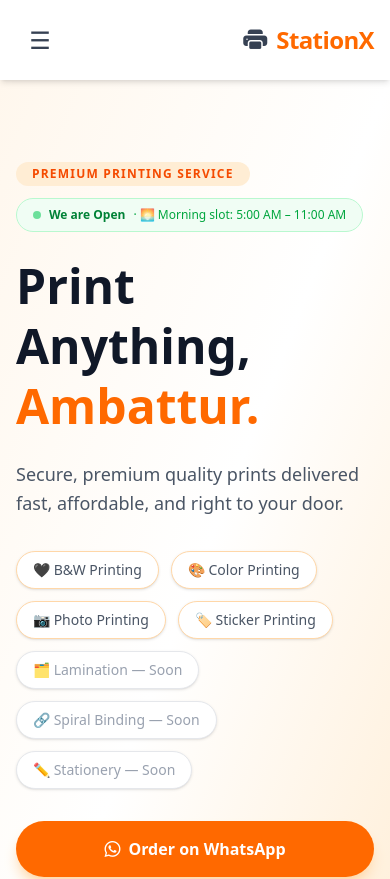
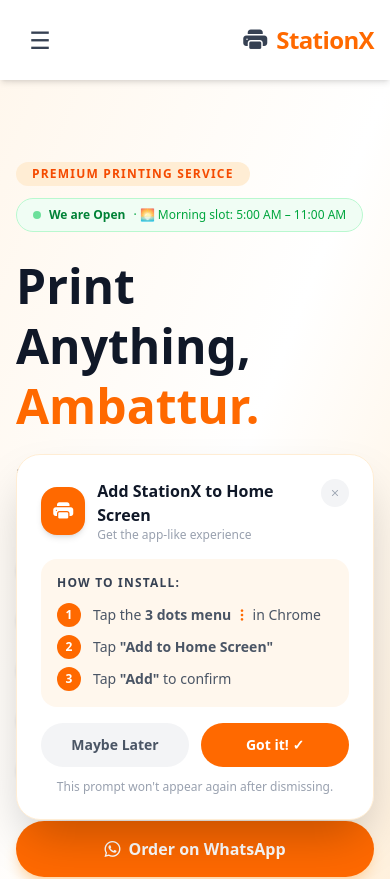
Before and after one commit to NikZ-2001/stationx, a Next.js app: page / in a window 390 px wide. Shown: the top 879 px of the page. Built offline with nearby package versions, Linux system fonts and the light colour scheme; a web font is replaced by a local one.

Commit message:
Added PWA install prompt for mobile first-time visitors

```diff
--- a/app/layout.tsx
+++ b/app/layout.tsx
@@ -4,6 +4,7 @@
 import Header from "@/components/Header";
 import Footer from "@/components/Footer";
 import ClosedOverlay from "@/components/ClosedOverlay";
+import PWAPrompt from "@/components/PWAPrompt";
 
 const playfair = Playfair_Display({
   variable: "--font-playfair",
@@ -123,6 +124,7 @@
           {children}
         </main>
         <Footer />
+        <PWAPrompt />
       </body>
     </html>
   );
--- /dev/null
+++ b/components/PWAPrompt.tsx
@@ -0,0 +1,99 @@
+"use client";
+import { useState, useEffect } from "react";
+
+export default function PWAPrompt() {
+  const [show, setShow] = useState(false);
+  const [isIOS, setIsIOS] = useState(false);
+
+  useEffect(() => {
+    const isMobile = window.innerWidth < 768;
+    const alreadyShown = localStorage.getItem("pwa_prompt_shown");
+    const isStandalone = window.matchMedia("(display-mode: standalone)").matches;
+    const ios = /iphone|ipad|ipod/i.test(navigator.userAgent);
+
+    if (isMobile && !alreadyShown && !isStandalone) {
+      setIsIOS(ios);
+      setTimeout(() => setShow(true), 3000);
+    }
+  }, []);
+
+  const handleDismiss = () => {
+    localStorage.setItem("pwa_prompt_shown", "true");
+    setShow(false);
+  };
+
+  if (!show) return null;
+
+  return (
+    <div className="fixed bottom-0 left-0 right-0 z-50 px-4 pb-6 animate-fade-up">
+      <div className="bg-white rounded-3xl shadow-2xl p-6 border border-orange-100">
+
+        {/* Header */}
+        <div className="flex items-start justify-between mb-4">
+          <div className="flex items-center gap-3">
+            <div className="w-12 h-12 bg-orange-500 rounded-2xl flex items-center justify-center shadow-md">
+              <i className="bi bi-printer-fill text-white text-xl" />
+            </div>
+            <div>
+              <p className="font-bold text-gray-900 font-[var(--font-playfair)]">Add StationX to Home Screen</p>
+              <p className="text-xs text-gray-400">Get the app-like experience</p>
+            </div>
+          </div>
+          <button type="button" onClick={handleDismiss} className="w-7 h-7 bg-gray-100 rounded-full flex items-center justify-center text-gray-400 hover:bg-gray-200 transition flex-none ml-2">
+            <i className="bi bi-x text-sm" />
+          </button>
+        </div>
+
+        {/* Steps */}
+        <div className="bg-orange-50 rounded-2xl p-4 mb-4">
+          <p className="text-xs font-semibold text-gray-700 uppercase tracking-widest mb-3">How to install:</p>
+          {isIOS ? (
+            <div className="space-y-2">
+              <div className="flex items-center gap-3">
+                <span className="w-6 h-6 bg-orange-500 text-white rounded-full flex items-center justify-center text-xs font-bold flex-none">1</span>
+                <p className="text-sm text-gray-600">Tap the <strong>Share</strong> button <i className="bi bi-box-arrow-up text-orange-500" /> at the bottom of Safari</p>
+              </div>
+              <div className="flex items-center gap-3">
+                <span className="w-6 h-6 bg-orange-500 text-white rounded-full flex items-center justify-center text-xs font-bold flex-none">2</span>
+                <p className="text-sm text-gray-600">Scroll down and tap <strong>"Add to Home Screen"</strong></p>
+              </div>
+              <div className="flex items-center gap-3">
+                <span className="w-6 h-6 bg-orange-500 text-white rounded-full flex items-center justify-center text-xs font-bold flex-none">3</span>
+                <p className="text-sm text-gray-600">Tap <strong>"Add"</strong> in the top right corner</p>
+              </div>
+            </div>
+          ) : (
+            <div className="space-y-2">
+              <div className="flex items-center gap-3">
+                <span className="w-6 h-6 bg-orange-500 text-white rounded-full flex items-center justify-center text-xs font-bold flex-none">1</span>
+                <p className="text-sm text-gray-600">Tap the <strong>3 dots menu</strong> <i className="bi bi-three-dots-vertical text-orange-500" /> in Chrome</p>
+              </div>
+              <div className="flex items-center gap-3">
+                <span className="w-6 h-6 bg-orange-500 text-white rounded-full flex items-center justify-center text-xs font-bold flex-none">2</span>
+                <p className="text-sm text-gray-600">Tap <strong>"Add to Home Screen"</strong></p>
+              </div>
+              <div className="flex items-center gap-3">
+                <span className="w-6 h-6 bg-orange-500 text-white rounded-full flex items-center justify-center text-xs font-bold flex-none">3</span>
+                <p className="text-sm text-gray-600">Tap <strong>"Add"</strong> to confirm</p>
+              </div>
+            </div>
+          )}
+        </div>
+
+        {/* Buttons */}
+        <div className="flex gap-3">
+          <button type="button" onClick={handleDismiss} className="flex-1 bg-gray-100 text-gray-600 py-3 rounded-full text-sm font-semibold hover:bg-gray-200 transition">
+            Maybe Later
+          </button>
+          <button type="button" onClick={handleDismiss} className="flex-1 bg-orange-500 text-white py-3 rounded-full text-sm font-semibold hover:bg-orange-600 transition">
+            Got it! ✓
+          </button>
+        </div>
+
+        <p className="text-center text-xs text-gray-400 mt-3">
+          This prompt won't appear again after dismissing.
+        </p>
+      </div>
+    </div>
+  );
+}
```
